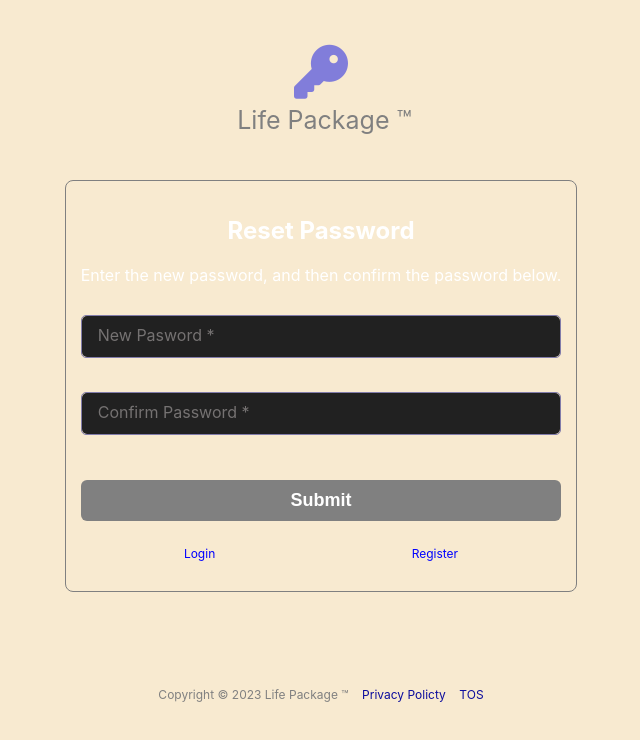
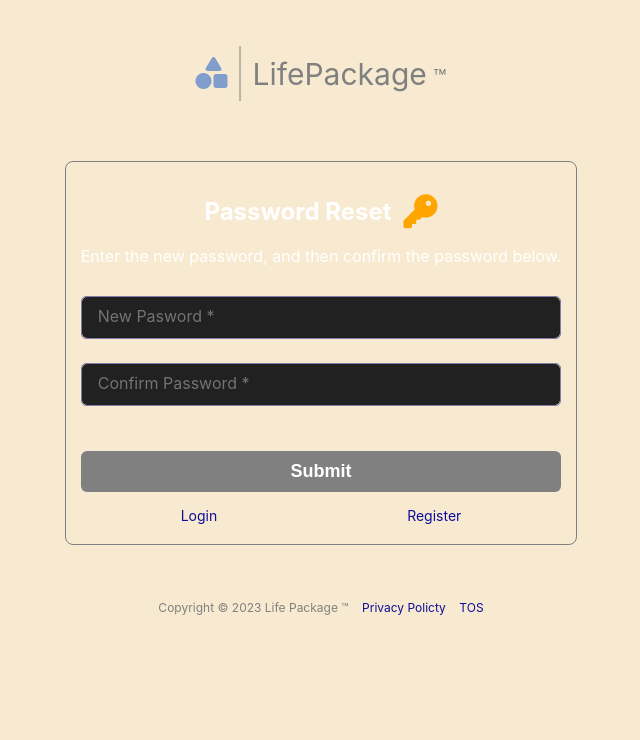
Before and after one commit to ddcroft73/life-package-fe, a React (Create React App) app: page /password-reset in a window 1280 px wide. Shown: the top 740 px of the page, without its empty margins (319-959 px from the left). Built offline with nearby package versions, Linux system fonts and the light colour scheme.

Commit message:
Added updated logo.

```diff
--- a/src/components/Login.js
+++ b/src/components/Login.js
@@ -19,7 +19,9 @@ import './Login.css';
 // Most of these are in the .css file
 const styles = {
   "oAuth": {
-    fontSize: 26
+    fontSize: 26,
+    border: '0px solid gray',
+    padding: 5
   },
 };
 
@@ -309,30 +311,33 @@ const  Login = () => {
                       minWidth: 375,
                     }}
                 >
-                    <Box style={{ border:"0px soid white",
-                                height:'auto',
-                                width:'100%',
-                                maxWidth: 650,
-                                minWidth: 375,
-                                padding: 0,
-                                display: 'flex',
-                                justifyContent: 'center',
-                                marginBottom: 15}}>
-                        <Box style={{
+                    <Box style={{
                           textAlign: "center",
-                          backgroundColor: "transparent",//"var(--body-background-dark)",//'#484444',
+                          backgroundColor: "transparent ",//'#484444',
                           border:"0px solid #817Daa",
-                          height:125,
-                          width:"100%",
-                          fontSize: 25,
-                          marginBottom: 0}}>
-                            <div style={{fontSize: 54, color: "#817Dda"}}>
-                            <i className="fas fa-sign-in-alt" /></div> &nbsp;Life Package <span style={{fontSize:18}}>&#8482;</span>
+                          height:'auto',
+                          width:"auto",
+                          fontSize: 22,
+                    }}
+                    ><div style={{
+                      fontSize: 54,
+                      color: "#817Dda"
+                      }}
+                      >
+                      </div>
+                      <i style={{ color: "#819DCc", fontSize: 32}}
+                        className="fas fa-shapes" />
+                        &nbsp;
+                        <span style={{
+                              position: "relative",
+                              top: 5,
+                              fontSize:46,
+                              fontWeight: "lighter"
+                              }}
+                        >|</span> <span style={{fontSize: 30}}>LifePackage</span>  &#8482;
+                      </Box>
 
-                        </Box>
-                    </Box>
-
-                    <Space howmuch={8} />
+                    <Space howmuch={38} />
 
                   <Box style={{backgroundColor: "transparent", borderRadius: 8, border: "1px solid gray"}}>
 
@@ -371,7 +376,7 @@ const  Login = () => {
                     <div style={{display: "flex", justifyContent: "center"}}>
                       <Button style={{marginTop: '1px', width: '100%', fontSize:"20px",
                       border:"1px solid gray", lineHeight: 0, height: 35}}
-                          onClick={handleLoginClick}>Log in
+                          onClick={handleLoginClick}>Sign in
                       </Button>
                     </div>
                     <Box style={{
@@ -399,8 +404,10 @@ const  Login = () => {
 
                     <Space howmuch={50}/>
                   {/* <Or title={"OAuth?"}/> */}
-                    <Box style={{border: "0px solid black", backgroundColor: "", width: "100%", display: "flex", justifyContent: 'center', alignItems: 'center', flexDirection: "column", marginTop: 0, marginBottom: 8}}>
-                        <Box style={{display: 'flex', border: "0px solid black", padding: 0, backgroundColor: ""}}>
+                    <Box style={{border: "0px solid gray",
+                    width: "100%", display: "flex", justifyContent: 'center',
+                    alignItems: 'center', height: 100, marginBottom: 8}}>
+                        <Box style={{display: 'flex', border: "0px solid black", padding: 0,}}>
                           <div className="oauth" style={styles.oAuth}><i className="fa-brands fa-facebook-f" /></div>
                           <div className="oauth" style={styles.oAuth}><i className="fa-brands fa-google" /></div>
                         </Box>
--- a/src/components/PasswordReset.js
+++ b/src/components/PasswordReset.js
@@ -1,6 +1,6 @@
 import Box from "./elements/Box.js";
 
-import { useLocation } from 'react-router-dom';
+import { useLocation, Link } from 'react-router-dom';
 import Button from "./elements/Button.js";
 import TextBox from "./elements/TextBox.js";
 import Space from "./Space.js";
@@ -77,28 +77,38 @@ const PasswordReset = () => {
                justifyContent: 'center',
                marginBottom: 15}}
          >
-           <Box style={{
-                textAlign: "center",
-                backgroundColor: "transparent",
-                border:"0px solid #817Daa",
-                height:125,
-                width:"100%",
-                fontSize: 25,
-                marginBottom: 0,
-                color: 'gray',
-                fontWeight: 'normal'}}
-           >
-               <div style={{fontSize: 54, color: "#817Dda"}}>
-                 <i className="fas fa-key" />
-               </div> &nbsp;Life Package <span style={{fontSize:25}}>&#8482;</span>
-           </Box>
+          <Box style={{
+                          textAlign: "center",
+                          backgroundColor: "transparent ",//'#484444',
+                          border:"0px solid #817Daa",
+                          height:'auto',
+                          width:"auto",
+                          fontSize: 22,
+                    }}
+                    ><div style={{
+                      fontSize: 54,
+                      color: "#817Dda"
+                      }}
+                      >
+                      </div>
+                      <i style={{ color: "#819DCc", fontSize: 32}}
+                        className="fas fa-shapes" />
+                        &nbsp;
+                        <span style={{
+                              position: "relative",
+                              top: 5,
+                              fontSize:46,
+                              fontWeight: "lighter"
+                              }}
+                        >|</span> <span style={{fontSize: 30}}>LifePackage</span>  &#8482;
+                      </Box>
 
         </Box>
 
         <Box className="main-container"
             style={{
-              backgroundColor: "rgb(22,22,22);",
-              marginTop: 10,
+              backgroundColor: "transparent",
+              marginTop: 40,
               border: "1px solid gray",
             }}
         >
@@ -110,9 +120,15 @@ const PasswordReset = () => {
                padding: 5
               }}
             >
-              <div>
-                <h2>Reset Password</h2>
+              <div style={{display: "flex", justifyContent: 'center', border: "0px solid white"}}>
+                <div style={{display: "flex", border: "0px solid white"}}>
+                   <h2>Password Reset</h2>
+                </div>
+                <div style={{fontSize: 34, color: 'orange', paddingLeft: 12, display: "flex", justifyContent: 'center', alignItems: "center", border: "0px solid white"}}>
+                    <i className="fas fa-key" />
+                </div>
               </div>
+
               <div style={{
                      marginBottom: 30
                    }}
@@ -129,7 +145,7 @@ const PasswordReset = () => {
                   containerPadding={0}
                   onChange={handleNewPassword}
                />
-               <Space howmuch={18} />
+               <Space howmuch={8} />
                <TextBox
                   id="confirm-password"
                   label="Confirm Password *"
@@ -157,22 +173,23 @@ const PasswordReset = () => {
                   style={{
                       display: "flex",
                       justifyContent: "space-around",
-                      fontSize: 12,
+                      fontSize: 14,
                       color: "blue",
                       border: "0px solid gray",
+
                   }}>
-               <Box style={{border:0}}>
-                   Login
-               </Box>
-               <Box style={{border:0}}>
-                   Register
-               </Box>
+               <div style={{border:0}}>
+                   <Link to="/login">Login</Link>
+               </div>
+               <div style={{border: "0px solid gray"}}>
+                  <Link to="/register"> Register</Link>
+               </div>
             </Box>
 
        </Box> {/* End main-container*/}
            <Box className="footer"
               style={{
-                  height: 120,
+                  height: 80,
                   display: 'flex',
                   flexDirection: 'column',
                   border: "0px solid gray",
```
